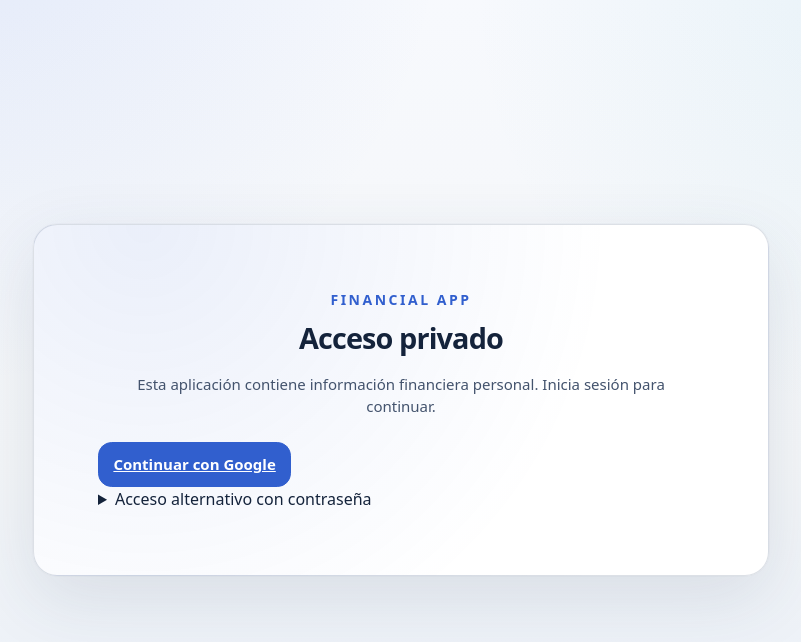
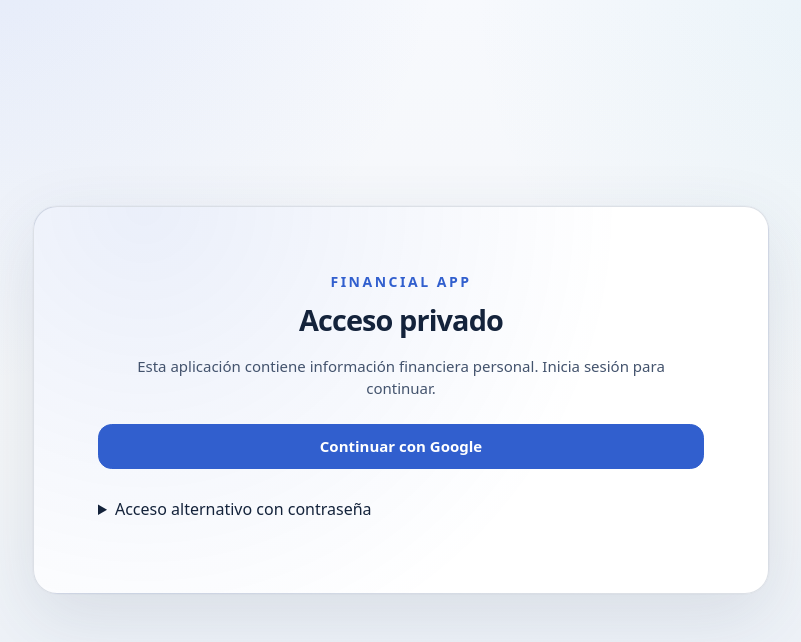
Before and after one commit to massmedi-cpu/Finanzas-3.0, a Next.js app: page /login in a window 1280 px wide. Shown: the top 642 px of the page, without its empty margins (239-1040 px from the left). Built offline with nearby package versions, Linux system fonts and the light colour scheme; no server answers.

Commit message:
style(auth): accessible primary Google button and optional password details

```diff
--- a/app/login/login.module.css
+++ b/app/login/login.module.css
@@ -12,3 +12,26 @@
 .installWrap:empty {
   display: none;
 }
+
+.googleButton {
+  display: flex;
+  width: 100%;
+  justify-content: center;
+  align-items: center;
+  text-decoration: none;
+  text-align: center;
+  min-height: 2.75rem;
+}
+
+.alternativeAccess {
+  margin-top: 1.25rem;
+}
+
+.alternativeAccess > summary {
+  cursor: pointer;
+  padding: 0.5rem 0;
+}
+
+.alternativeAccess > form {
+  margin-top: 1rem;
+}
```
